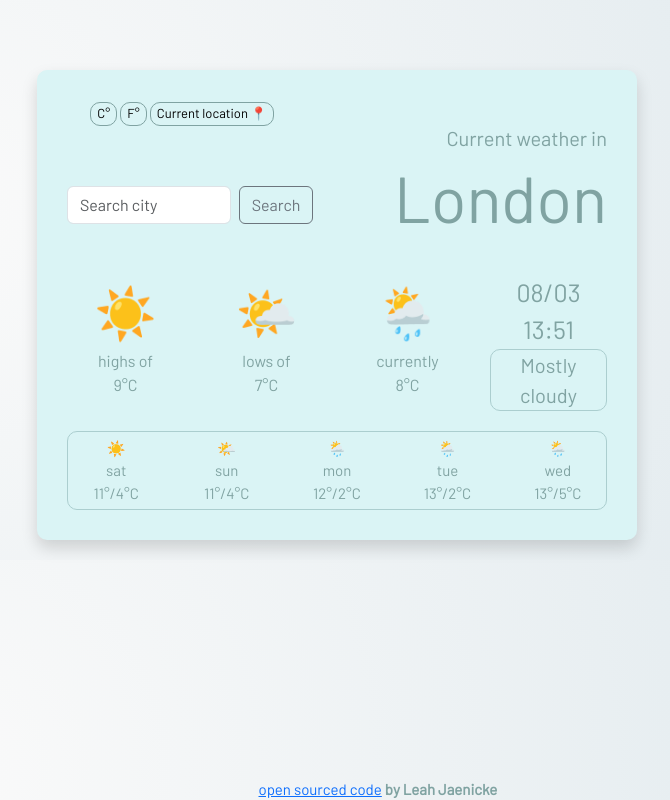
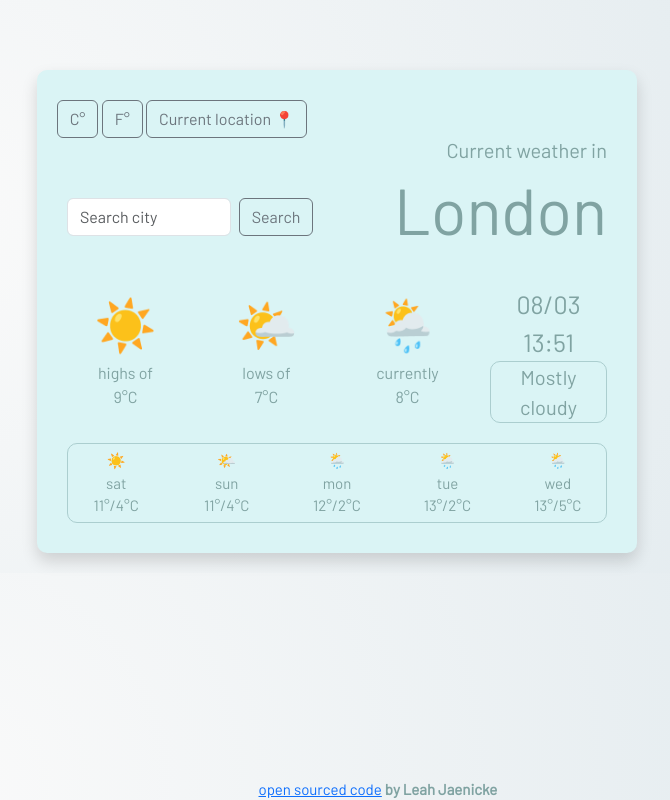
Before and after one commit to leahjaenicke/Weather-App, a plain HTML site: page index.html in a window 1280 px wide. Shown: the whole page, without its empty margins (303-973 px from the left). Drawn offline with nearby package versions, Linux system fonts and the light colour scheme.

Commit message:
new style to buttons

```diff
--- a/index.html
+++ b/index.html
@@ -23,9 +23,13 @@
 
   <body>
     <div class="container shadow">
-      <button id="celcius-button">C°</button>
-      <button id="farenhite-button">F°</button>
-      <button id="loca-button">Current location 📍</button>
+      <button class="btn btn-outline-secondary" id="celcius-button">C°</button>
+      <button class="btn btn-outline-secondary" id="farenhite-button">
+        F°
+      </button>
+      <button class="btn btn-outline-secondary" id="loca-button">
+        Current location 📍
+      </button>
       <h5>Current weather in</h5>
       <h1 id="changed-city">London</h1>
 
```
